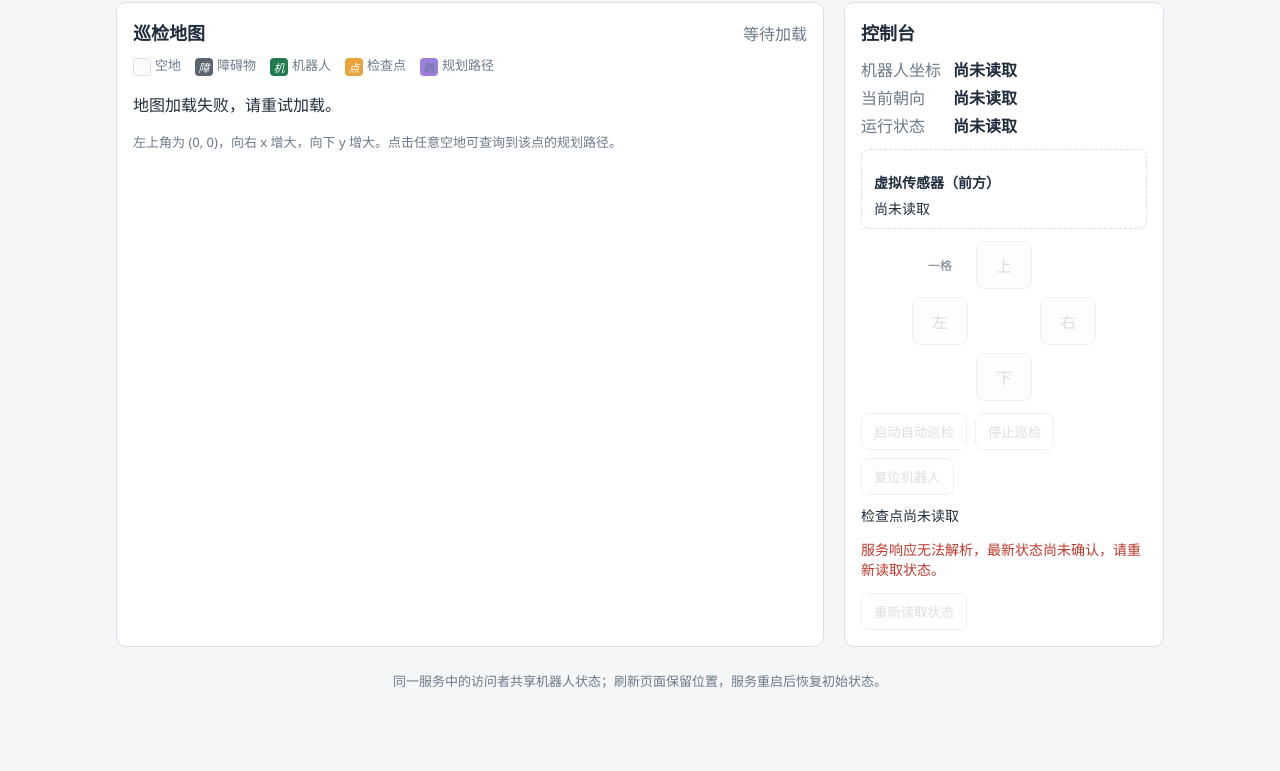
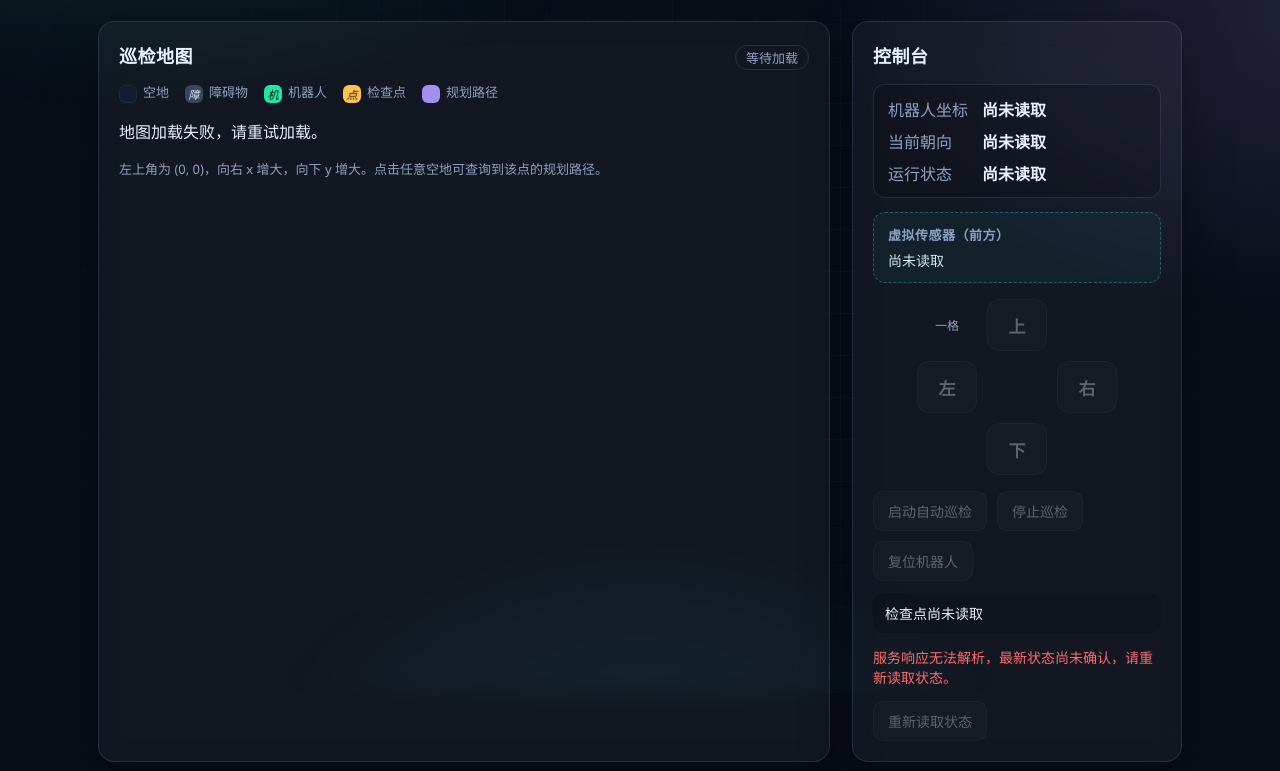
Before and after one commit to 911110120/patrol-sim, a plain HTML site: page frontend/index.html in a window 1280 px wide. Shown: the part 107-878 px from the top of the page. Before the commit the page ends 837 px from the top, so only its background shows below. Drawn offline with Linux system fonts and the light colour scheme; no server answers.

Commit message:
style(frontend): 重做深色科技风界面与面板、按钮动效

```diff
--- a/frontend/css/styles.css
+++ b/frontend/css/styles.css
@@ -1,68 +1,123 @@
+/* ===== 主题变量 ===== */
 :root {
-  --bg: #f4f6f8;
-  --panel: #ffffff;
-  --line: #d9e0e6;
-  --text: #1f2d3d;
-  --muted: #6b7a8a;
-  --ground: #fbfcfd;
-  --obstacle: #5b6570;
-  --robot: #1f7a4d;
-  --checkpoint: #e8a33d;
-  --visited: #2e7d8c;
-  --path: #9b7ede;
-  --danger: #c0392b;
-  --radius: 10px;
+  --bg: #080d18;
+  --panel: rgba(255, 255, 255, 0.045);
+  --panel-line: rgba(126, 178, 255, 0.16);
+  --text: #e7f1ff;
+  --muted: #8aa2c2;
+  --ground: #131c2e;
+  --ground-border: #1e2c46;
+  --obstacle: #3a465e;
+  --robot: #22e6a6;
+  --robot-soft: rgba(34, 230, 166, 0.18);
+  --checkpoint: #ffc24b;
+  --visited: #2ec5d3;
+  --path: #a78bfa;
+  --danger: #ff6b6b;
+  --radius: 16px;
+  --glow-cyan: 0 0 18px rgba(34, 230, 166, 0.35);
 }
 
 * { box-sizing: border-box; }
 
+html, body { min-height: 100%; }
+
 body {
   margin: 0;
   font-family: "Segoe UI", "Microsoft YaHei", system-ui, sans-serif;
+  color: var(--text);
   background: var(--bg);
-  color: var(--text);
+  overflow-x: hidden;
+}
+
+/* 背景光晕与网格纹理 */
+body::before {
+  content: "";
+  position: fixed;
+  inset: 0;
+  z-index: -1;
+  background:
+    radial-gradient(900px 500px at 12% -10%, rgba(34, 230, 166, 0.14), transparent 60%),
+    radial-gradient(900px 520px at 105% 15%, rgba(167, 139, 250, 0.16), transparent 60%),
+    radial-gradient(700px 500px at 50% 115%, rgba(46, 197, 211, 0.1), transparent 60%);
+}
+
+body::after {
+  content: "";
+  position: fixed;
+  inset: 0;
+  z-index: -1;
+  background-image:
+    linear-gradient(rgba(126, 178, 255, 0.05) 1px, transparent 1px),
+    linear-gradient(90deg, rgba(126, 178, 255, 0.05) 1px, transparent 1px);
+  background-size: 42px 42px;
+  mask-image: radial-gradient(ellipse at center, #000 30%, transparent 80%);
 }
 
 main {
-  max-width: 1080px;
+  max-width: 1120px;
   margin: 0 auto;
-  padding: 24px 16px 40px;
+  padding: 32px 18px 48px;
 }
 
-.page-header h1 { margin: 0 0 6px; font-size: 24px; }
-.page-header p { margin: 0; color: var(--muted); }
+/* ===== 头部 ===== */
+.page-header { animation: rise 0.6s ease both; }
+.page-header h1 {
+  margin: 0 0 8px;
+  font-size: 28px;
+  font-weight: 800;
+  letter-spacing: 1px;
+  background: linear-gradient(90deg, #e7f1ff 20%, #22e6a6 55%, #a78bfa 90%);
+  -webkit-background-clip: text;
+  background-clip: text;
+  color: transparent;
+}
+.page-header p { margin: 0; color: var(--muted); letter-spacing: 0.5px; }
 
+/* ===== 布局 ===== */
 .workspace {
   display: grid;
-  grid-template-columns: 1fr 320px;
-  gap: 20px;
-  margin-top: 20px;
+  grid-template-columns: 1fr 330px;
+  gap: 22px;
+  margin-top: 24px;
 }
 
-@media (max-width: 860px) {
+@media (max-width: 880px) {
   .workspace { grid-template-columns: 1fr; }
 }
 
 .map-section, .controls {
   background: var(--panel);
-  border: 1px solid var(--line);
+  border: 1px solid var(--panel-line);
   border-radius: var(--radius);
-  padding: 16px;
+  padding: 20px;
+  backdrop-filter: blur(14px);
+  box-shadow: 0 18px 50px rgba(0, 0, 0, 0.35);
+  animation: rise 0.6s ease both;
 }
+.controls { animation-delay: 0.08s; }
 
 .section-heading {
   display: flex;
   justify-content: space-between;
   align-items: baseline;
+  margin-bottom: 12px;
 }
-.section-heading h2 { margin: 0; font-size: 18px; }
-#map-size { color: var(--muted); }
+.section-heading h2 { margin: 0; font-size: 18px; letter-spacing: 0.5px; }
+#map-size {
+  color: var(--muted);
+  font-size: 13px;
+  border: 1px solid var(--panel-line);
+  padding: 2px 10px;
+  border-radius: 999px;
+}
 
+/* ===== 图例 ===== */
 .legend {
   display: flex;
   flex-wrap: wrap;
-  gap: 14px;
-  margin: 10px 0;
+  gap: 16px;
+  margin: 4px 0 14px;
   font-size: 13px;
   color: var(--muted);
 }
@@ -72,22 +127,29 @@ main {
   height: 18px;
   align-items: center;
   justify-content: center;
-  border-radius: 4px;
+  border-radius: 6px;
   font-size: 11px;
-  margin-right: 4px;
+  margin-right: 6px;
   vertical-align: middle;
 }
-.legend-cell.ground { background: var(--ground); border: 1px solid var(--line); }
-.legend-cell.obstacle { background: var(--obstacle); color: #fff; }
-.legend-cell.robot { background: var(--robot); color: #fff; }
-.legend-cell.checkpoint { background: var(--checkpoint); color: #fff; }
+.legend-cell.ground { background: var(--ground); border: 1px solid var(--ground-border); }
+.legend-cell.obstacle { background: var(--obstacle); color: #dbe6f5; }
+.legend-cell.robot { background: var(--robot); color: #04140e; }
+.legend-cell.checkpoint { background: var(--checkpoint); color: #241800; }
 .legend-cell.path { background: var(--path); }
 
-.map-board { margin-top: 8px; }
+/* ===== 地图 ===== */
+.map-board {
+  margin-top: 8px;
+  padding: 14px;
+  border-radius: 12px;
+  background: rgba(0, 0, 0, 0.22);
+  border: 1px solid var(--panel-line);
+}
 .map {
   display: grid;
   grid-template-columns: repeat(var(--columns, 10), 1fr);
-  gap: 2px;
+  gap: 3px;
 }
 
 .cell {
@@ -95,21 +157,43 @@ main {
   display: flex;
   align-items: center;
   justify-content: center;
-  border-radius: 4px;
+  border-radius: 6px;
   background: var(--ground);
-  border: 1px solid var(--line);
+  border: 1px solid var(--ground-border);
   font-size: 12px;
+  font-weight: 600;
   position: relative;
   cursor: default;
+  transition: transform 0.12s ease, box-shadow 0.12s ease;
 }
-.cell.obstacle { background: var(--obstacle); color: #fff; }
-.cell.checkpoint { background: #fdeed6; }
-.cell.checkpoint.visited { background: var(--visited); color: #fff; }
-.cell.path { background: #ece3fa; }
+.cell.passable:hover { border-color: rgba(126, 178, 255, 0.45); }
+
+.cell.obstacle {
+  background: linear-gradient(145deg, #46536f, #2c3649);
+  color: #c3d0e6;
+  box-shadow: inset 0 1px 0 rgba(255, 255, 255, 0.08);
+}
+.cell.checkpoint {
+  background: rgba(255, 194, 75, 0.14);
+  color: var(--checkpoint);
+  border-color: rgba(255, 194, 75, 0.35);
+  animation: breathe 2.6s ease-in-out infinite;
+}
+.cell.checkpoint.visited {
+  background: var(--visited);
+  color: #042024;
+  border-color: var(--visited);
+}
+.cell.path {
+  background: rgba(167, 139, 250, 0.2);
+  border-color: rgba(167, 139, 250, 0.45);
+}
+
 .cell.robot-marker {
   background: var(--robot);
-  color: #fff;
-  font-weight: 700;
+  color: #04140e;
+  box-shadow: var(--glow-cyan);
+  animation: pulse 1.6s ease-in-out infinite;
 }
 
 .robot-arrow {
@@ -118,52 +202,69 @@ main {
   display: flex;
   align-items: center;
   justify-content: center;
-  font-size: 15px;
+  font-size: 16px;
+  font-weight: 800;
 }
 
-.map-note { color: var(--muted); font-size: 13px; margin-top: 10px; }
+.map-note { color: var(--muted); font-size: 13px; margin-top: 12px; }
 
-.controls h2 { margin: 0 0 12px; font-size: 18px; }
-.controls h3 { margin: 12px 0 6px; font-size: 14px; }
+/* ===== 控制台 ===== */
+.controls h2 { margin: 0 0 16px; font-size: 18px; letter-spacing: 0.5px; }
+.controls h3 { margin: 0 0 6px; font-size: 13px; color: var(--muted); letter-spacing: 0.5px; }
 
 .position {
   display: grid;
   grid-template-columns: auto 1fr;
-  gap: 4px 12px;
-  margin: 0 0 12px;
+  gap: 8px 14px;
+  margin: 0 0 14px;
+  padding: 12px 14px;
+  border: 1px solid var(--panel-line);
+  border-radius: 12px;
+  background: rgba(0, 0, 0, 0.18);
 }
-.position dt { color: var(--muted); }
-.position dd { margin: 0; font-weight: 600; }
+.position dt { color: var(--muted); align-self: center; }
+.position dd { margin: 0; font-weight: 700; font-size: 16px; }
 
 .sensor-panel {
-  border: 1px dashed var(--line);
-  border-radius: 8px;
-  padding: 10px 12px;
-  margin-bottom: 12px;
+  border: 1px dashed rgba(46, 197, 211, 0.4);
+  border-radius: 12px;
+  padding: 12px 14px;
+  margin-bottom: 16px;
+  background: rgba(46, 197, 211, 0.06);
 }
-.sensor-panel p { margin: 0; font-size: 14px; }
+.sensor-panel p { margin: 0; font-size: 14px; color: #cfeaf0; }
 
+/* 方向舵盘 */
 .direction-pad {
   display: grid;
-  grid-template-columns: repeat(3, 56px);
+  grid-template-columns: repeat(3, 60px);
   grid-template-areas:
     ". up ."
     "left . right"
     ". down .";
-  gap: 8px;
+  gap: 10px;
   justify-content: center;
-  margin: 12px 0;
+  margin: 16px 0;
 }
 .direction-pad button {
-  height: 48px;
-  border: 1px solid var(--line);
-  background: var(--ground);
-  border-radius: 8px;
-  font-size: 16px;
+  height: 52px;
+  border: 1px solid var(--panel-line);
+  background: rgba(255, 255, 255, 0.05);
+  border-radius: 12px;
+  color: var(--text);
+  font-size: 17px;
+  font-weight: 700;
   cursor: pointer;
+  transition: transform 0.12s ease, box-shadow 0.12s ease, background 0.12s ease;
 }
-.direction-pad button:disabled { opacity: 0.45; cursor: not-allowed; }
-.direction-pad button:not(:disabled):hover { background: #eef3f7; }
+.direction-pad button:disabled { opacity: 0.35; cursor: not-allowed; }
+.direction-pad button:not(:disabled):hover {
+  background: rgba(34, 230, 166, 0.12);
+  border-color: rgba(34, 230, 166, 0.5);
+  box-shadow: 0 0 16px rgba(34, 230, 166, 0.25);
+  transform: translateY(-2px);
+}
+.direction-pad button:not(:disabled):active { transform: translateY(0); }
 .direction-pad .up { grid-area: up; }
 .direction-pad .left { grid-area: left; }
 .direction-pad .right { grid-area: right; }
@@ -176,24 +277,71 @@ main {
   font-size: 12px;
 }
 
-.actions { display: flex; flex-wrap: wrap; gap: 8px; margin: 10px 0; }
+/* 操作按钮 */
+.actions { display: flex; flex-wrap: wrap; gap: 10px; margin: 12px 0; }
 .actions button, .reload {
-  border: 1px solid var(--line);
-  background: var(--panel);
-  border-radius: 8px;
-  padding: 8px 12px;
+  border: 1px solid var(--panel-line);
+  background: rgba(255, 255, 255, 0.05);
+  color: var(--text);
+  border-radius: 10px;
+  padding: 9px 14px;
+  font-size: 14px;
   cursor: pointer;
+  transition: transform 0.12s ease, box-shadow 0.12s ease, background 0.12s ease;
 }
-.actions button:disabled, .reload:disabled { opacity: 0.45; cursor: not-allowed; }
-.action.primary { background: var(--robot); color: #fff; border-color: var(--robot); }
+.actions button:disabled, .reload:disabled { opacity: 0.35; cursor: not-allowed; }
+.actions button:not(:disabled):hover, .reload:not(:disabled):hover {
+  transform: translateY(-2px);
+  background: rgba(255, 255, 255, 0.1);
+}
+#patrol-start:not(:disabled) {
+  background: linear-gradient(135deg, #22e6a6, #17b98a);
+  color: #04140e;
+  font-weight: 700;
+  border-color: transparent;
+}
+#patrol-start:not(:disabled):hover { box-shadow: var(--glow-cyan); }
+#patrol-stop:not(:disabled) { border-color: rgba(255, 194, 75, 0.4); color: var(--checkpoint); }
+#reset:not(:disabled) { border-color: rgba(167, 139, 250, 0.4); color: var(--path); }
 
-.patrol-progress { margin: 10px 0; font-size: 14px; }
-.patrol-progress[data-complete="true"] { color: var(--visited); font-weight: 600; }
+.patrol-progress {
+  margin: 12px 0;
+  font-size: 14px;
+  padding: 10px 12px;
+  border-radius: 10px;
+  background: rgba(0, 0, 0, 0.18);
+}
+.patrol-progress[data-complete="true"] { color: var(--visited); font-weight: 700; }
 
 .feedback { margin-top: 12px; }
-#status { min-height: 20px; font-size: 14px; }
+#status { min-height: 22px; font-size: 14px; }
 #status[data-kind="error"] { color: var(--danger); }
 #status[data-kind="success"] { color: var(--robot); }
 #status[data-kind="pending"] { color: var(--muted); }
 
-footer { margin-top: 24px; color: var(--muted); font-size: 13px; text-align: center; }
+footer {
+  margin-top: 28px;
+  color: var(--muted);
+  font-size: 13px;
+  text-align: center;
+}
+
+/* ===== 动效 ===== */
+@keyframes rise {
+  from { opacity: 0; transform: translateY(14px); }
+  to { opacity: 1; transform: translateY(0); }
+}
+
+@keyframes pulse {
+  0%, 100% { box-shadow: var(--glow-cyan); }
+  50% { box-shadow: 0 0 26px rgba(34, 230, 166, 0.55); }
+}
+
+@keyframes breathe {
+  0%, 100% { box-shadow: 0 0 0 rgba(255, 194, 75, 0); }
+  50% { box-shadow: 0 0 14px rgba(255, 194, 75, 0.3); }
+}
+
+@media (prefers-reduced-motion: reduce) {
+  .cell.robot-marker, .cell.checkpoint, .map-section, .controls, .page-header { animation: none; }
+}
```
